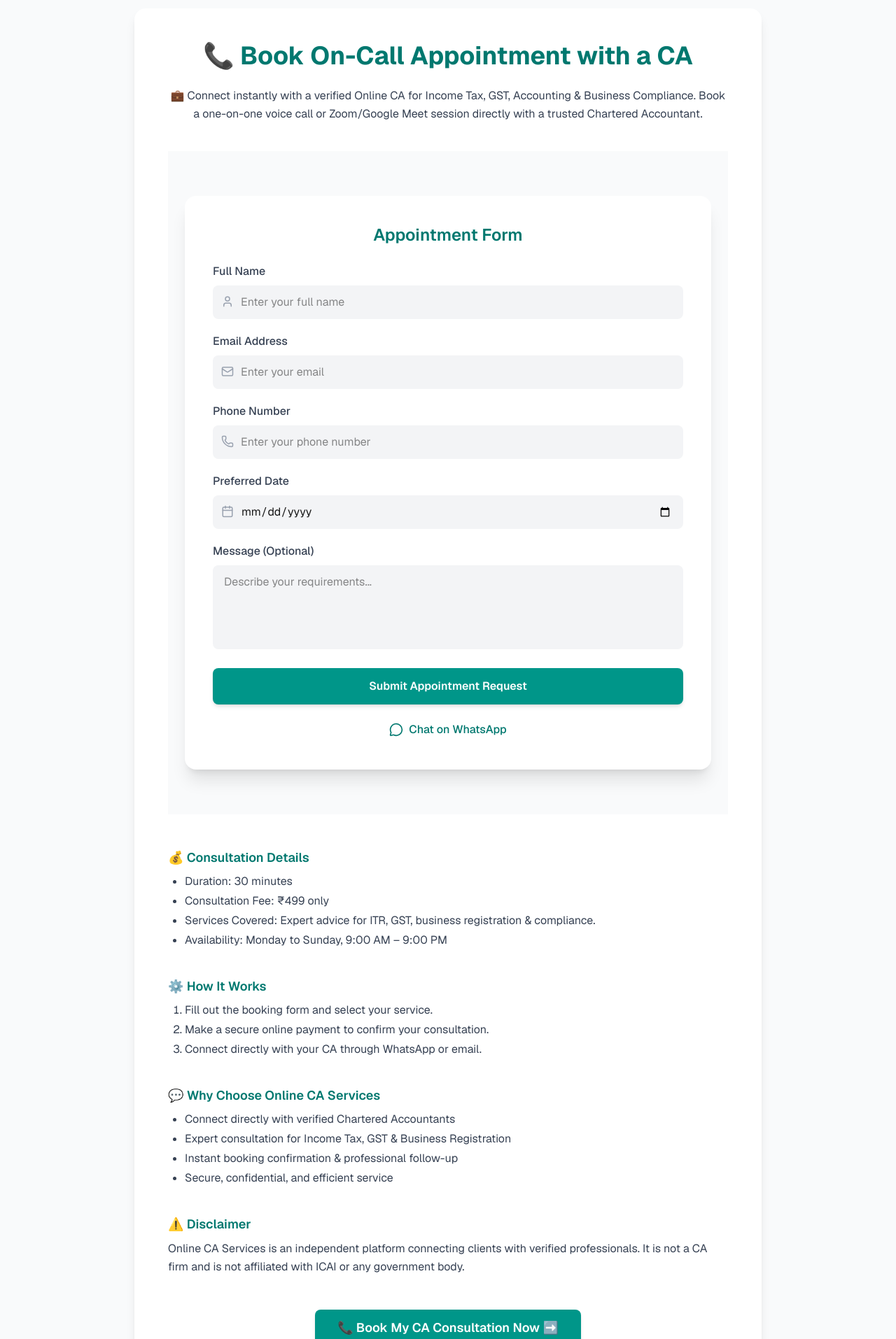
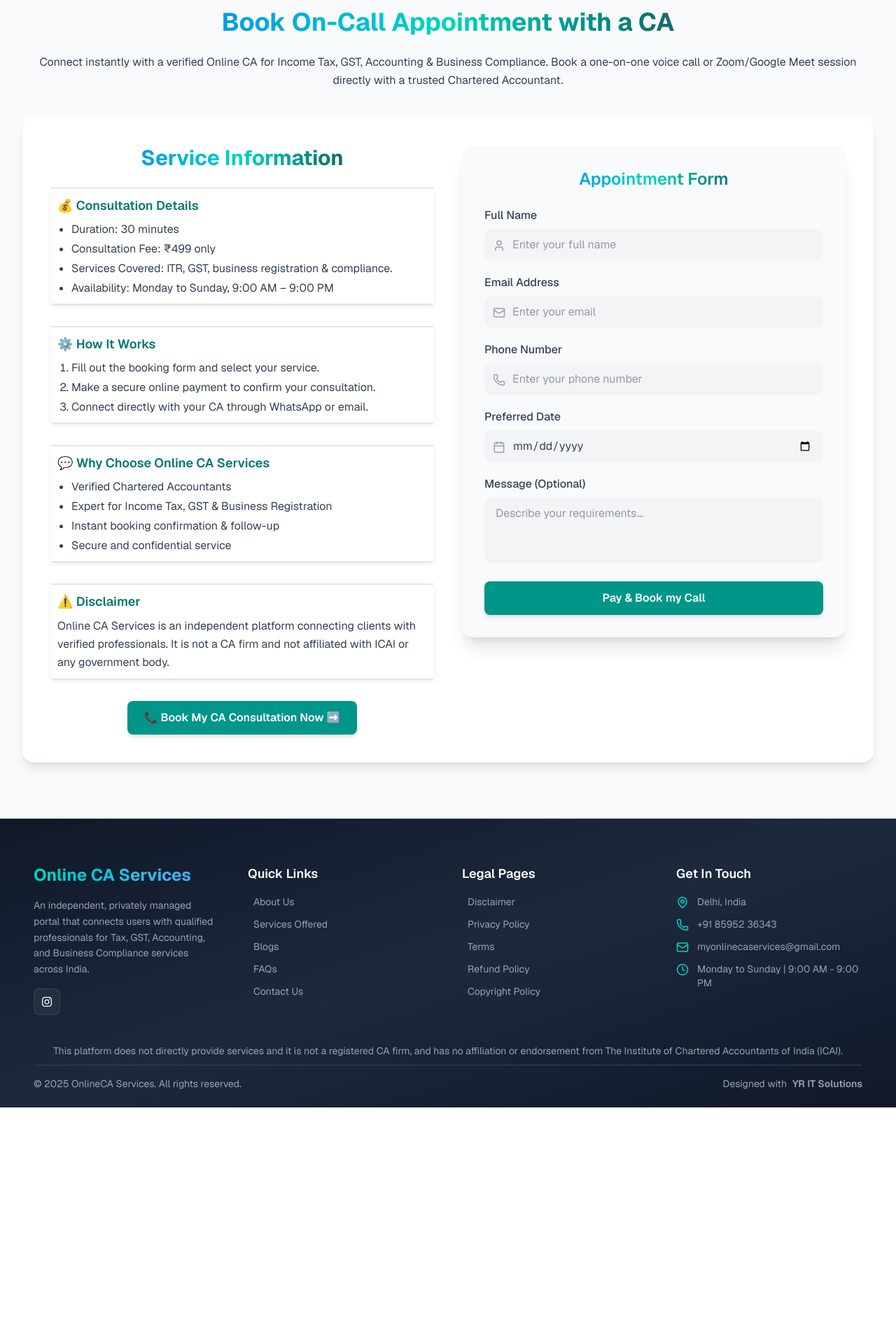
Before and after one commit to Kirito-012/onlineCAServices, a Next.js app: page /book-appointment in a window 1280 px wide. Shown: the part 100-2014 px from the top of the page at 70% size. After the commit the page ends 1683 px from the top, so only its background shows below. Built offline with nearby package versions, Linux system fonts and the light colour scheme.

Commit message:
Add favicon image to the public directory

```diff
--- a/app/book-appointment/page.tsx
+++ b/app/book-appointment/page.tsx
@@ -6,7 +6,7 @@ import Link from "next/link";
 import Footer from "../components/Footer";
 import Header from "../components/Header";
 
-import { getWhatsAppLink } from "../utils/whatsapp";
+
 
 export default function BookAppointmentPage() {
   const [formData, setFormData] = useState({
@@ -32,27 +32,100 @@ export default function BookAppointmentPage() {
     <>
       <Header />
       <main className="bg-gray-50 pt-28 pb-20 px-4 sm:px-6 lg:px-8">
-        <div className="max-w-4xl mx-auto bg-white shadow-lg rounded-2xl p-8 sm:p-12">
-          {/* Heading */}
-          <h1 className="text-3xl sm:text-4xl font-bold text-center text-teal-700 mb-6">
-            📞 Book On-Call Appointment with a CA
-          </h1>
-          <p className="text-gray-700 text-center mb-10 leading-relaxed">
-            💼 Connect instantly with a verified Online CA for Income Tax, GST,
-            Accounting & Business Compliance. Book a one-on-one voice call or
-            Zoom/Google Meet session directly with a trusted Chartered
-            Accountant.
-          </p>
+        {/* Heading */}
+        <h1 className="text-3xl sm:text-4xl font-bold text-center bg-linear-to-r from-blue-600 via-teal-400 to-gray-900 bg-clip-text text-transparent mb-6">
+          Book On-Call Appointment with a CA
+        </h1>
+        <p className="text-gray-700 text-center mb-10 leading-relaxed">
+          Connect instantly with a verified Online CA for Income Tax, GST,
+          Accounting & Business Compliance. Book a one-on-one voice call or
+          Zoom/Google Meet session directly with a trusted Chartered Accountant.
+        </p>
 
-          {/* Booking Form */}
-          <section className="bg-gray-50 py-16 px-6">
-            <div className="max-w-3xl mx-auto bg-white rounded-2xl shadow-xl p-8 md:p-10">
-              <h2 className="text-2xl font-semibold text-teal-700 mb-6 text-center">
+        <div className="max-w-7xl mx-auto bg-white shadow-lg rounded-2xl p-6 sm:p-10">
+          <div className="grid grid-cols-1 lg:grid-cols-2 gap-10 items-start">
+            {/* left - Info Section */}
+            <div className="text-gray-700  space-y-8">
+              {/* Section Heading */}
+              <h2 className="text-2xl sm:text-3xl font-bold bg-linear-to-r from-blue-600 via-teal-400 to-gray-900 bg-clip-text text-transparent text-center mb-6">
+                Service Information
+              </h2>
+              {/* Consultation Details */}
+              <div className="border-t-2 border-gray-200 shadow-md p-2.5 ">
+                <h3 className="text-lg font-semibold text-teal-700  mb-2">
+                  💰 Consultation Details
+                </h3>
+                <ul className="list-disc pl-5 space-y-1 text-sm sm:text-base">
+                  <li>Duration: 30 minutes</li>
+                  <li>Consultation Fee: ₹499 only</li>
+                  <li>
+                    Services Covered: ITR, GST, business registration &
+                    compliance.
+                  </li>
+                  <li>Availability: Monday to Sunday, 9:00 AM – 9:00 PM</li>
+                </ul>
+              </div>
+
+              {/* How It Works */}
+              <div className="border-t-2 border-gray-200 shadow-md p-2.5 ">
+                <h3 className="text-lg font-semibold text-teal-700 mb-2">
+                  ⚙️ How It Works
+                </h3>
+                <ol className="list-decimal pl-5 space-y-1 text-sm sm:text-base">
+                  <li>Fill out the booking form and select your service.</li>
+                  <li>
+                    Make a secure online payment to confirm your consultation.
+                  </li>
+                  <li>
+                    Connect directly with your CA through WhatsApp or email.
+                  </li>
+                </ol>
+              </div>
+
+              {/* Why Choose */}
+              <div className="border-t-2 border-gray-200 shadow-md p-2.5 ">
+                <h3 className="text-lg font-semibold text-teal-700 mb-2">
+                  💬 Why Choose Online CA Services
+                </h3>
+                <ul className="list-disc pl-5 space-y-1 text-sm sm:text-base">
+                  <li>Verified Chartered Accountants</li>
+                  <li>Expert for Income Tax, GST & Business Registration</li>
+                  <li>Instant booking confirmation & follow-up</li>
+                  <li>Secure and confidential service</li>
+                </ul>
+              </div>
+
+              {/* Disclaimer */}
+              <div className="border-t-2 border-gray-200 shadow-md p-2.5 ">
+                <h3 className="text-lg font-semibold text-teal-700 mb-2">
+                  ⚠️ Disclaimer
+                </h3>
+                <p className="leading-relaxed text-sm sm:text-base">
+                  Online CA Services is an independent platform connecting
+                  clients with verified professionals. It is not a CA firm and
+                  not affiliated with ICAI or any government body.
+                </p>
+              </div>
+
+              {/* Final CTA */}
+              <div className="text-center mt-8">
+                <Link
+                  href=""
+                  target="_blank"
+                  className="inline-block bg-teal-600 text-white font-semibold py-3 px-6 rounded-lg text-base hover:bg-teal-700 transition-all duration-200 shadow-md hover:shadow-lg"
+                >
+                  📞 Book My CA Consultation Now ➡️
+                </Link>
+              </div>
+            </div>
+            {/* right - Booking Form */}
+            <section className="bg-gray-50 rounded-2xl shadow-xl p-6 sm:p-8">
+              <h2 className="text-2xl font-semibold bg-linear-to-r from-blue-600 via-teal-400 to-gray-900 bg-clip-text text-transparent mb-6 text-center">
                 Appointment Form
               </h2>
 
               <form onSubmit={handleSubmit} className="space-y-5">
-                {/* Name */}
+                {/* Full Name */}
                 <div>
                   <label className="block text-gray-700 font-medium mb-2">
                     Full Name
@@ -69,7 +142,7 @@ export default function BookAppointmentPage() {
                       value={formData.name}
                       onChange={handleChange}
                       required
-                      className="w-full pl-10 pr-4 py-3 rounded-lg bg-gray-100 focus:bg-white focus:ring-2 focus:ring-teal-600 outline-none transition-all"
+                      className="w-full pl-10 pr-4 py-2.5 rounded-lg bg-gray-100 text-gray-700 focus:bg-white focus:ring-2 focus:ring-teal-600 outline-none transition-all"
                     />
                   </div>
                 </div>
@@ -91,7 +164,7 @@ export default function BookAppointmentPage() {
                       value={formData.email}
                       onChange={handleChange}
                       required
-                      className="w-full pl-10 pr-4 py-3 rounded-lg bg-gray-100 focus:bg-white focus:ring-2 focus:ring-teal-600 outline-none transition-all"
+                      className="w-full pl-10 pr-4 py-2.5 rounded-lg bg-gray-100 text-gray-700 focus:bg-white focus:ring-2 focus:ring-teal-600 outline-none transition-all"
                     />
                   </div>
                 </div>
@@ -113,7 +186,7 @@ export default function BookAppointmentPage() {
                       value={formData.phone}
                       onChange={handleChange}
                       required
-                      className="w-full pl-10 pr-4 py-3 rounded-lg bg-gray-100 focus:bg-white focus:ring-2 focus:ring-teal-600 outline-none transition-all"
+                      className="w-full pl-10 pr-4 py-2.5 rounded-lg bg-gray-100 text-gray-700 focus:bg-white focus:ring-2 focus:ring-teal-600 outline-none transition-all"
                     />
                   </div>
                 </div>
@@ -134,7 +207,7 @@ export default function BookAppointmentPage() {
                       value={formData.date}
                       onChange={handleChange}
                       required
-                      className="w-full pl-10 pr-4 py-3 rounded-lg bg-gray-100 focus:bg-white focus:ring-2 focus:ring-teal-600 outline-none transition-all"
+                      className="w-full pl-10 pr-4 py-2.5 rounded-lg text-gray-700 bg-gray-100 focus:bg-white focus:ring-2 focus:ring-teal-600 outline-none transition-all"
                     />
                   </div>
                 </div>
@@ -149,8 +222,8 @@ export default function BookAppointmentPage() {
                     placeholder="Describe your requirements..."
                     value={formData.message}
                     onChange={handleChange}
-                    rows={4}
-                    className="w-full px-4 py-3 rounded-lg bg-gray-100 focus:bg-white focus:ring-2 focus:ring-teal-600 outline-none transition-all resize-none"
+                    rows={3}
+                    className="w-full px-4 py-2.5 rounded-lg bg-gray-100 text-gray-700 focus:bg-white focus:ring-2 focus:ring-teal-600 outline-none transition-all resize-none"
                   ></textarea>
                 </div>
 
@@ -159,94 +232,14 @@ export default function BookAppointmentPage() {
                   whileHover={{ scale: 1.03 }}
                   whileTap={{ scale: 0.98 }}
                   type="submit"
-                  className="w-full bg-teal-600 text-white py-3.5 rounded-lg text-base font-semibold hover:bg-teal-700 transition-all duration-200 shadow-md hover:shadow-lg"
+                  className="w-full bg-teal-600 text-white py-3 rounded-lg text-base font-semibold hover:bg-teal-700 transition-all duration-200 shadow-md hover:shadow-lg"
                 >
-                  Submit Appointment Request
+                  Pay & Book my Call
                 </motion.button>
               </form>
 
-              {/* WhatsApp Quick Connect */}
-              <div className="text-center mt-6">
-                <Link
-                  href={getWhatsAppLink()}
-                  target="_blank"
-                  className="inline-flex items-center gap-2 text-teal-700 font-medium hover:text-teal-800 transition-all"
-                >
-                  <MessageCircle size={20} />
-                  Chat on WhatsApp
-                </Link>
-              </div>
-            </div>
-          </section>
 
-          {/* Info Sections */}
-          <div className="mt-12 space-y-10 text-gray-700">
-            <div>
-              <h3 className="text-lg font-semibold text-teal-700 mb-2">
-                💰 Consultation Details
-              </h3>
-              <ul className="list-disc pl-6 space-y-1">
-                <li>Duration: 30 minutes</li>
-                <li>Consultation Fee: ₹499 only</li>
-                <li>
-                  Services Covered: Expert advice for ITR, GST, business
-                  registration & compliance.
-                </li>
-                <li>Availability: Monday to Sunday, 9:00 AM – 9:00 PM</li>
-              </ul>
-            </div>
-
-            <div>
-              <h3 className="text-lg font-semibold text-teal-700 mb-2">
-                ⚙️ How It Works
-              </h3>
-              <ol className="list-decimal pl-6 space-y-1">
-                <li>Fill out the booking form and select your service.</li>
-                <li>
-                  Make a secure online payment to confirm your consultation.
-                </li>
-                <li>
-                  Connect directly with your CA through WhatsApp or email.
-                </li>
-              </ol>
-            </div>
-
-            <div>
-              <h3 className="text-lg font-semibold text-teal-700 mb-2">
-                💬 Why Choose Online CA Services
-              </h3>
-              <ul className="list-disc pl-6 space-y-1">
-                <li>Connect directly with verified Chartered Accountants</li>
-                <li>
-                  Expert consultation for Income Tax, GST & Business
-                  Registration
-                </li>
-                <li>Instant booking confirmation & professional follow-up</li>
-                <li>Secure, confidential, and efficient service</li>
-              </ul>
-            </div>
-
-            <div>
-              <h3 className="text-lg font-semibold text-teal-700 mb-2">
-                ⚠️ Disclaimer
-              </h3>
-              <p className="leading-relaxed">
-                Online CA Services is an independent platform connecting clients
-                with verified professionals. It is not a CA firm and is not
-                affiliated with ICAI or any government body.
-              </p>
-            </div>
-          </div>
-
-          {/* Final CTA */}
-          <div className="text-center mt-12">
-            <Link
-              href="https://payments.cashfree.com/forms/Book-ca-call"
-              target="_blank"
-              className="inline-block bg-teal-600 text-white font-semibold py-3 px-8 rounded-lg text-lg hover:bg-teal-700 transition-all duration-200 shadow-md hover:shadow-lg"
-            >
-              📞 Book My CA Consultation Now ➡️
-            </Link>
+            </section>
           </div>
         </div>
       </main>
--- a/app/components/Footer.tsx
+++ b/app/components/Footer.tsx
@@ -95,20 +95,21 @@ export default function Footer() {
 									Services Offered
 								</Link>
 							</li>
+
+							<li>
+								<Link
+									href='/blogs'
+									className='text-gray-400 hover:text-teal-400 transition-colors text-sm flex items-center gap-2 group'>
+									<span className='w-0 h-0.5 bg-teal-400 group-hover:w-4 transition-all duration-300'></span>
+									Blogs
+								</Link>
+							</li>
 							<li>
 								<Link
 									href='/faq'
 									className='text-gray-400 hover:text-teal-400 transition-colors text-sm flex items-center gap-2 group'>
 									<span className='w-0 h-0.5 bg-teal-400 group-hover:w-4 transition-all duration-300'></span>
 									FAQs
-								</Link>
-							</li>
-							<li>
-								<Link
-									href='/blogs'
-									className='text-gray-400 hover:text-teal-400 transition-colors text-sm flex items-center gap-2 group'>
-									<span className='w-0 h-0.5 bg-teal-400 group-hover:w-4 transition-all duration-300'></span>
-									Blogs/Knowledge Hub
 								</Link>
 							</li>
 							<li>
--- a/app/components/HeroSection.tsx
+++ b/app/components/HeroSection.tsx
@@ -106,7 +106,7 @@ export default function HeroSection() {
               Chat on WhatsApp
             </a>
             <a
-              href="https://pages.razorpay.com/pl_Rcj2d8gbjeRmXZ/view"
+              href="https://payments.cashfree.com/forms/Book-ca-call"
               target="_blank"
               rel="noopener noreferrer"
               className="inline-block cursor-pointer bg-white text-teal-700 border-2 border-white px-6 py-3 rounded-lg text-sm sm:text-base font-semibold hover:bg-teal-100 hover:scale-105 transition-all duration-200 shadow-lg"
@@ -157,6 +157,7 @@ export default function HeroSection() {
               className="w-full px-3 py-2.5 text-sm sm:text-base rounded-lg text-gray-600 focus:ring-2 focus:ring-teal-600 focus:border-transparent outline-none transition-all"
               defaultValue=""
             >
+
               <option value="" disabled>
                 Select Service Interested In
               </option>
@@ -175,7 +176,7 @@ export default function HeroSection() {
               type="submit"
               className="w-full bg-teal-600 cursor-pointer hover:bg-teal-700 hover:scale-105 text-white font-semibold py-2.5 text-sm sm:text-base rounded-lg transition-all duration-200 shadow-md hover:shadow-lg mt-4"
             >
-              Get Free Consultation
+              Get First Free Consultation
             </button>
 
             <p className="text-center text-xs text-gray-500 mt-3">
--- a/app/contact/page.tsx
+++ b/app/contact/page.tsx
@@ -109,7 +109,6 @@ export default function ContactPage() {
                 >
                   <Instagram className="w-6 h-6 text-[#d3499e]" />
                 </a>
-
               </div>
             </div>
           </motion.div>
@@ -146,14 +145,22 @@ export default function ContactPage() {
               />
             </div>
             <div className="mt-5">
-              <select className="p-3 border rounded-md w-full focus:ring-2 focus:ring-[#008080] outline-none">
-                <option>Select Service Type</option>
-                <option>Income Tax</option>
-                <option>GST</option>
-                <option>Accounting</option>
-                <option>Business Registration</option>
-                <option>Compliance & Advisory</option>
-                <option>Others</option>
+              <select
+                className="w-full px-3 py-2.5 text-sm sm:text-base rounded-lg text-gray-600 focus:ring-2 focus:ring-teal-600 focus:border-transparent outline-none transition-all"
+                defaultValue=""
+              >
+                <option value="" disabled>
+                  Select Service Interested In
+                </option>
+                <option value="income-tax">Income Tax</option>
+                <option value="gst">GST</option>
+                <option value="accounting">Accounting</option>
+                <option value="business-registration">
+                  Business Registration
+                </option>
+                <option value="compliances">Compliances</option>
+                <option value="finance">Finance</option>
+                <option value="other-products">Other Products</option>
               </select>
             </div>
             <div className="mt-5">
@@ -192,13 +199,13 @@ export default function ContactPage() {
 
         {/* ✅ Office Hours */}
         <section className="py-16 text-center bg-gray-50 px-4">
-          <h3 className="text-gray-600 uppercase tracking-wider">When to Visit</h3>
+          {/* <h3 className="text-gray-600 uppercase tracking-wider">When to Visit</h3> */}
           <h2 className="text-3xl font-bold text-gray-900 border-b-4 border-teal-600 inline-block mb-10">
             Office Hours
           </h2>
           <div className=" max-w-2xl mx-auto">
             <div className="bg-gray-200 p-8 rounded-xl">
-              <h4 className="font-semibold text-lg">Weekdays</h4>
+              <h4 className="font-semibold text-lg">Work Timing</h4>
               <p className="text-gray-600 mt-2">
                 Monday – Sunday: 9:00 AM – 9:00 PM
               </p>
@@ -208,6 +215,20 @@ export default function ContactPage() {
               <p className="text-gray-600 mt-2">Saturday: 10:00 AM – 2:00 PM</p>
               <p className="text-gray-600">Sunday: Closed</p>
             </div> */}
+          </div>
+        </section>
+        {/* Website Management Section */}
+        <section className="bg-gray-50 py-10 border-t border-gray-200">
+          <div className="max-w-6xl mx-auto px-4 text-center">
+            <p className="text-sm md:text-base text-gray-700 font-medium">
+              Website Managed by{" "}
+              <span className="font-semibold text-[#0B3D91]">
+                Manish Bhatnagar
+              </span>
+            </p>
+            <p className="text-sm text-gray-600 mt-1">
+              410, Near Yadav Chopal, Kapashera, New Delhi - 110037
+            </p>
           </div>
         </section>
 
--- a/app/disclaimer/page.tsx
+++ b/app/disclaimer/page.tsx
@@ -165,7 +165,7 @@ export default function Disclaimer() {
                 </h3>
                 <p className="text-gray-700 leading-relaxed">
                   The portal may contain links to third-party websites or
-                  payment pages (like Razorpay). Online CA Services does not
+                  payment pages (like our appointed payment gateway partner). Online CA Services does not
                   control or endorse their content, privacy practices, or data
                   handling.
                 </p>
--- a/app/layout.tsx
+++ b/app/layout.tsx
@@ -15,6 +15,9 @@ const geistMono = Geist_Mono({
 export const metadata: Metadata = {
 	title:
 		'Online CA Services | CA for ITR Filing, GST Return & Company Registration',
+		icons: {
+    icon: "/favicon.jpeg",
+  },
 	description:
 		'File your ITR, GST, Accounting and Company Registration Online with trusted Chartered Accountants on OnlineCAservices.com - Fast, Secure & Affordable Support across India.',
 }
--- a/app/privacypolicy/page.tsx
+++ b/app/privacypolicy/page.tsx
@@ -57,7 +57,7 @@ export default function PrivacyPolicy() {
                       Service details for appointment booking or subscription.
                     </li>
                     <li>
-                      Transaction data for payment verification (via Razorpay).
+                      Transaction data for payment verification (via our appointed payment gateway partner).
                     </li>
                     <li>
                       Technical data (browser, IP, time logs) for analytics and
@@ -92,7 +92,7 @@ export default function PrivacyPolicy() {
                   </h3>
                   <p className="text-gray-700 leading-relaxed">
                     Information is shared only with professionals or service
-                    providers essential to perform operations (Razorpay,
+                    providers essential to perform operations (our appointed payment gateway partner,
                     hosting, analytics). No personal data is ever sold or
                     disclosed for marketing.
                   </p>
@@ -105,7 +105,7 @@ export default function PrivacyPolicy() {
                   </h3>
                   <p className="text-gray-700 leading-relaxed">
                     All online transactions are securely processed through
-                    Razorpay, which is PCI DSS compliant. Online CA Services
+                    our appointed payment gateway partner, which is PCI DSS compliant. Online CA Services
                     does not store or access your payment card, UPI, or banking
                     details.
                   </p>
--- a/app/refundpolicy/page.tsx
+++ b/app/refundpolicy/page.tsx
@@ -108,7 +108,7 @@ export default function PrivacyPolicy() {
                   <p className="text-gray-700 leading-relaxed">
                     If any transaction fails due to technical error or duplicate
                     payment, the amount will be automatically refunded by
-                    Razorpay to the source account within 7–10 business days.
+                    our appointed payment gateway partner to the source account within 7–10 business days.
                   </p>
                 </div>
 
--- a/app/terms/page.tsx
+++ b/app/terms/page.tsx
@@ -101,7 +101,7 @@ export default function PrivacyPolicy() {
                     5. Payments & Consultations
                   </h3>
                   <p className="text-gray-700 leading-relaxed">
-                    All payments are collected securely via Razorpay. Once the
+                    All payments are collected securely via our appointed payment gateway partner. Once the
                     user books an appointment or subscription, the payment is
                     final and non-refundable as services are pre-scheduled or
                     listing-based.
```
Also changed, not shown: app/services/page.tsx (+38 -12 lines), public/favicon.jpeg (added), public/favicon.png (added).
